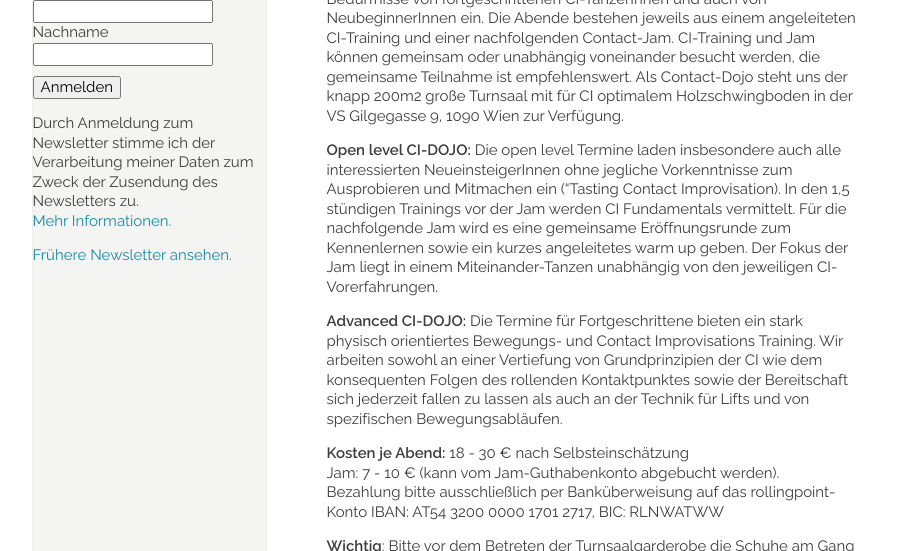
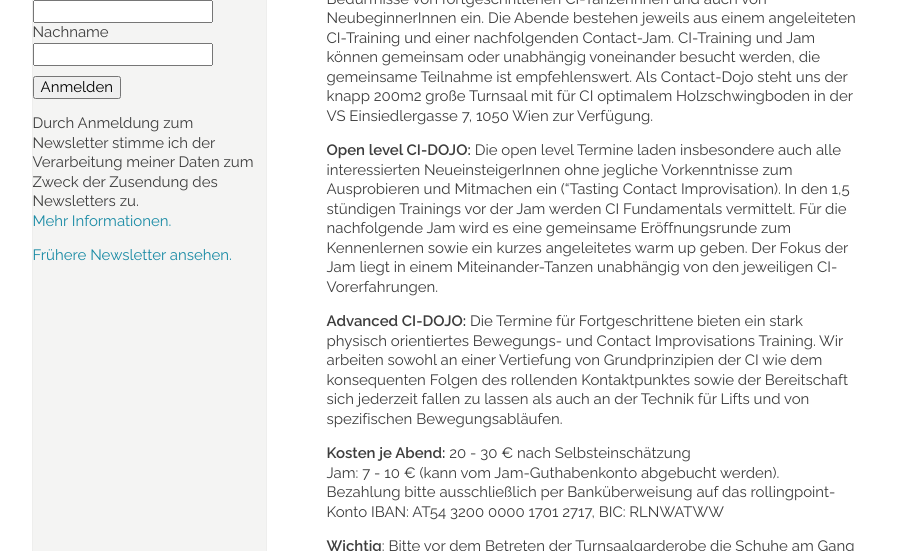
Before and after one commit to manulari/rollingpointat, a Jekyll site: the page built from _pages_de/dojo.md, in a window 1280 px wide. Shown: the part 1011-1562 px from the top of the page, without its empty margins (152-1050 px from the left). Built offline with Jekyll 4.4.1, drawn with Linux system fonts in a browser that asks for light colours; comment, search, counter and statistics services are not loaded; some of the changed text lies outside the part shown.

Commit message:
Update page (de) “dojo”

```diff
--- a/_pages_de/dojo.md
+++ b/_pages_de/dojo.md
@@ -22,13 +22,13 @@ Fotocredits: Laurent Ziegler
 
 **Noch mehr Raum zum Contact Improvisations-Tanzen:**
 
-Das Format geht abwechselnd sowohl auf die speziellen Wünsche und Bedürfnisse von fortgeschrittenen CI-TänzerInnen und auch von NeubeginnerInnen ein. Die Abende bestehen jeweils aus einem angeleiteten CI-Training und einer nachfolgenden Contact-Jam. CI-Training und Jam können gemeinsam oder unabhängig voneinander besucht werden, die gemeinsame Teilnahme ist empfehlenswert. Als Contact-Dojo steht uns der knapp 200m2 große Turnsaal mit für CI optimalem Holzschwingboden in der VS Gilgegasse 9, 1090 Wien zur Verfügung.
+Das Format geht abwechselnd sowohl auf die speziellen Wünsche und Bedürfnisse von fortgeschrittenen CI-TänzerInnen und auch von NeubeginnerInnen ein. Die Abende bestehen jeweils aus einem angeleiteten CI-Training und einer nachfolgenden Contact-Jam. CI-Training und Jam können gemeinsam oder unabhängig voneinander besucht werden, die gemeinsame Teilnahme ist empfehlenswert. Als Contact-Dojo steht uns der knapp 200m2 große Turnsaal mit für CI optimalem Holzschwingboden in der VS Einsiedlergasse 7, 1050 Wien zur Verfügung.
 
 **Open level CI-DOJO:** Die open level Termine laden insbesondere auch alle interessierten NeueinsteigerInnen ohne jegliche Vorkenntnisse zum Ausprobieren und Mitmachen ein ("Tasting Contact Improvisation). In den 1,5 stündigen Trainings vor der Jam werden CI Fundamentals vermittelt. Für die nachfolgende Jam wird es eine gemeinsame Eröffnungsrunde zum Kennenlernen sowie ein kurzes angeleitetes warm up geben. Der Fokus der Jam liegt in einem Miteinander-Tanzen unabhängig von den jeweiligen CI-Vorerfahrungen.
 
 **Advanced CI-DOJO:** Die Termine für Fortgeschrittene bieten ein stark physisch orientiertes Bewegungs- und Contact Improvisations Training. Wir arbeiten sowohl an einer Vertiefung von Grundprinzipien der CI wie dem konsequenten Folgen des rollenden Kontaktpunktes sowie der Bereitschaft sich jederzeit fallen zu lassen als auch an der Technik für Lifts und von spezifischen Bewegungsabläufen.
 
-**Kosten je Abend:** 18 - 30 € nach Selbsteinschätzung\
+**Kosten je Abend:** 20 - 30 € nach Selbsteinschätzung\
 Jam: 7 - 10 € (kann vom Jam-Guthabenkonto abgebucht werden).\
 Bezahlung bitte ausschließlich per Banküberweisung auf das rollingpoint-Konto IBAN: AT54 3200 0000 1701 2717, BIC: RLNWATWW
 
```
